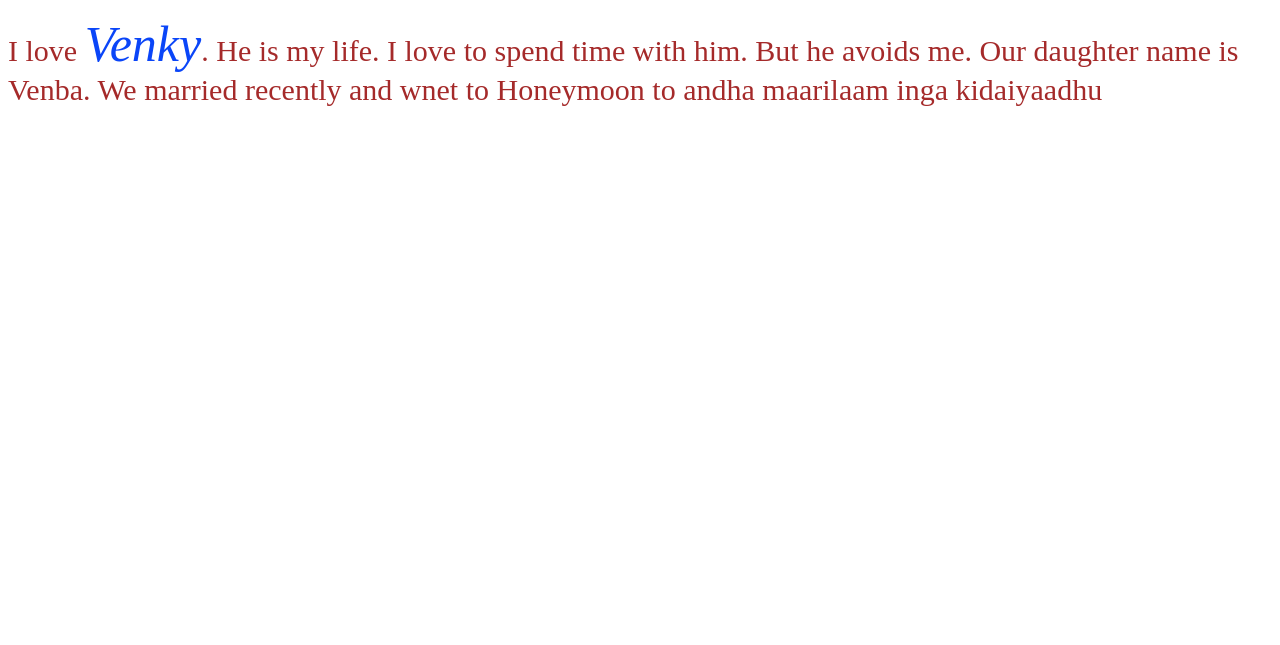
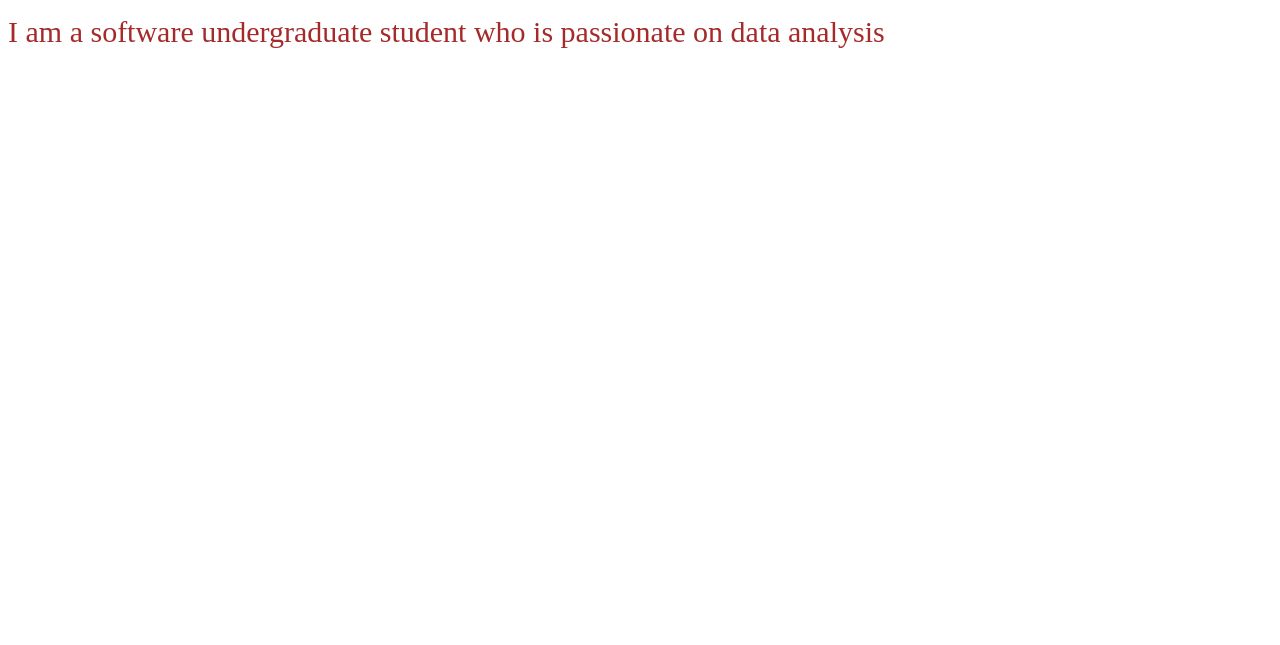
Before and after one commit to 123-yuga/Azurerep, a plain HTML site: page index.html in a window 1280 px wide. Shown: the part 155-800 px from the top of the page. Drawn offline with Linux system fonts and the light colour scheme.

Commit message:
Update index.html

```diff
--- a/index.html
+++ b/index.html
@@ -10,6 +10,6 @@
     <h1>About Me</h1>
     <hr>
     <h1>I'm Yugabharathi</h1>
-    <p>I love <i>Venky</i>. He is my life. I love to spend time with him. But he avoids me. Our daughter name is Venba. We married recently and wnet to Honeymoon to andha maarilaam inga kidaiyaadhu</p>
+    <p>I am a software undergraduate student who is passionate on data analysis </p>
 </body>
 </html>
```
